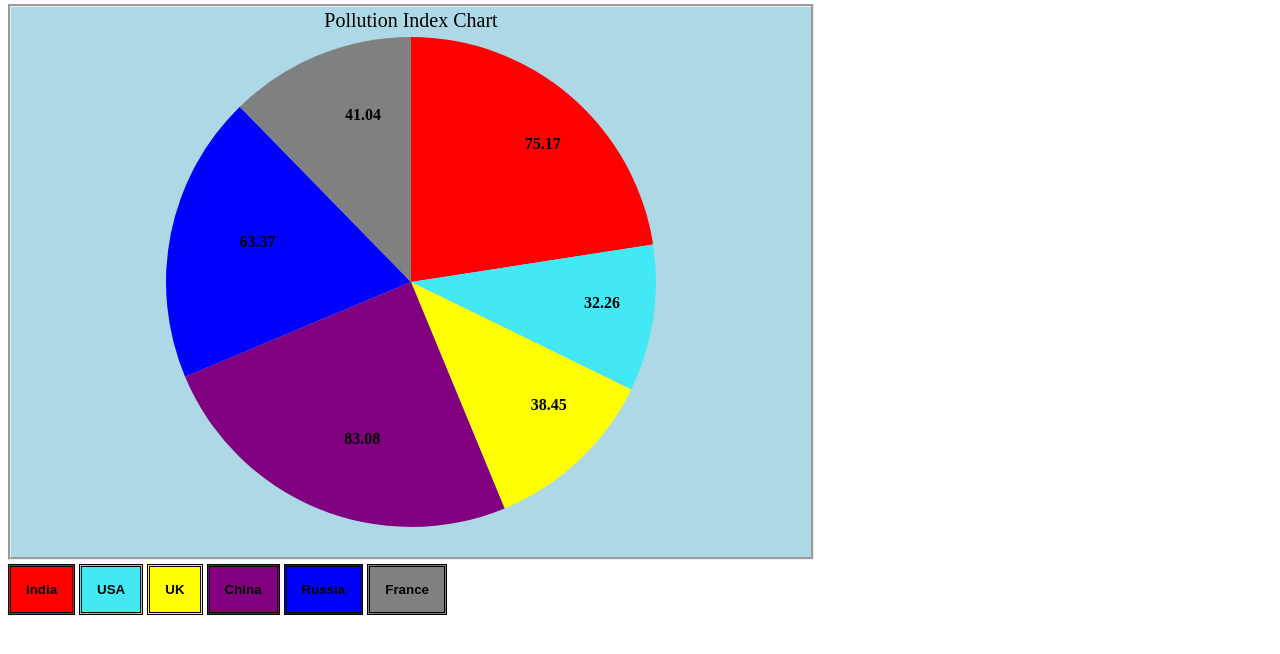
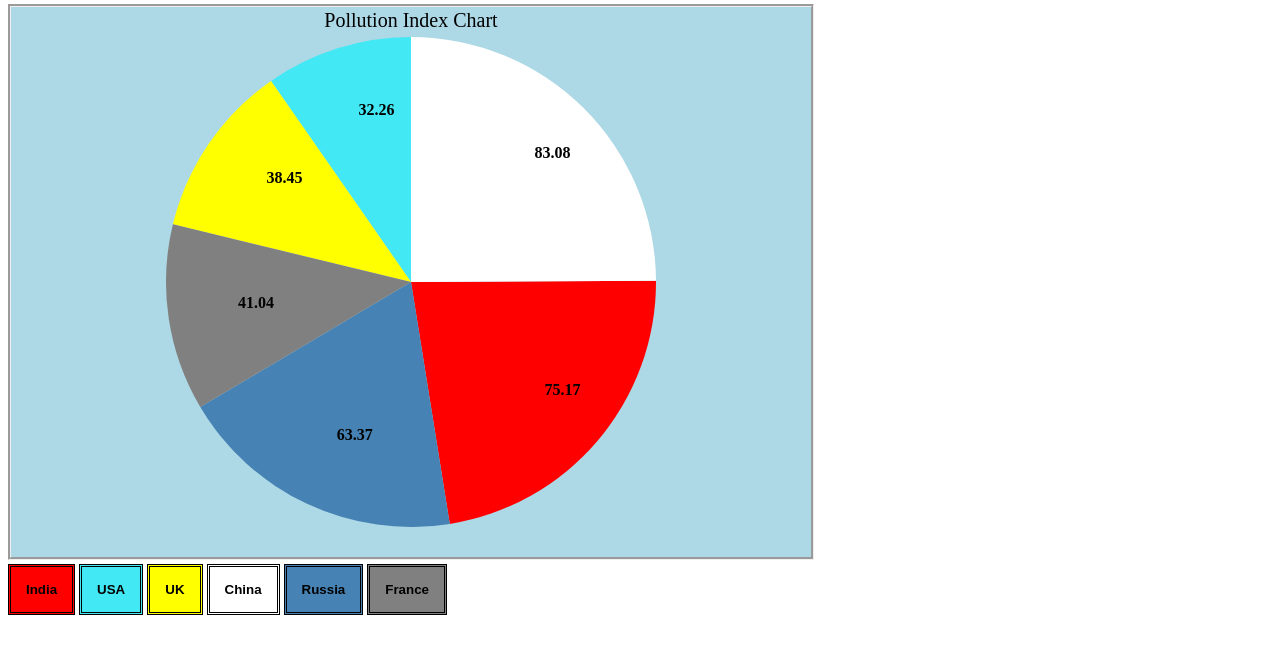
Before and after one commit to anuroop-pendela/javascript_sessions, a plain HTML site: page Saumya Kumar/Pie Chart.html in a window 1280 px wide. Shown: the part 82-736 px from the top of the page. Drawn offline with nearby package versions, Linux system fonts and the light colour scheme.

Commit message:
PIE CHART

```diff
--- a/Saumya Kumar/Pie Chart.html
+++ b/Saumya Kumar/Pie Chart.html
@@ -20,8 +20,8 @@
   <button class ="bu1" style="background-color:red"><b>India</b></button>
   <button class ="bu2" style="background-color:#42e8f4"><b>USA</b></button>
   <button class ="bu3" style="background-color:yellow"><b>UK</b></button>
-  <button class ="bu4" style="background-color:purple"><b>China</b></button>
-  <button class ="bu5" style="background-color:blue"><b>Russia</b></button>
+  <button class ="bu4" style="background-color:white"><b>China</b></button>
+  <button class ="bu5" style="background-color:steelblue"><b>Russia</b></button>
   <button class ="bu6" style="background-color:grey"><b>France</b></button>
 </body>
 </html>
@@ -54,10 +54,10 @@ var data= [ {x:"India" , Pollution:75.17},
             {x:"Russia" , Pollution:63.37},
             {x:"France" , Pollution:41.04} ];
 
-var color = ["red", "#42e8f4", "yellow", "purple", "blue", "grey"];
+var color = ["red", "#42e8f4", "yellow", "white", "steelblue", "grey"];
 
 var pie = d3.pie()
-             .sort(null)
+             // .sort(null)
              .value(function(d) {return d.Pollution; });
 
 var path = d3.arc()
@@ -80,5 +80,5 @@ var arc = g.selectAll(".arc")
 
         arc.append("text")
            .attr("transform", function(d) { return "translate(" + label.centroid(d) + ")"; })
-           .text(function(d) { return d.data.Pollution; });
+           .text(function(d) { return d.data.Pollution; })
 </script>
```
